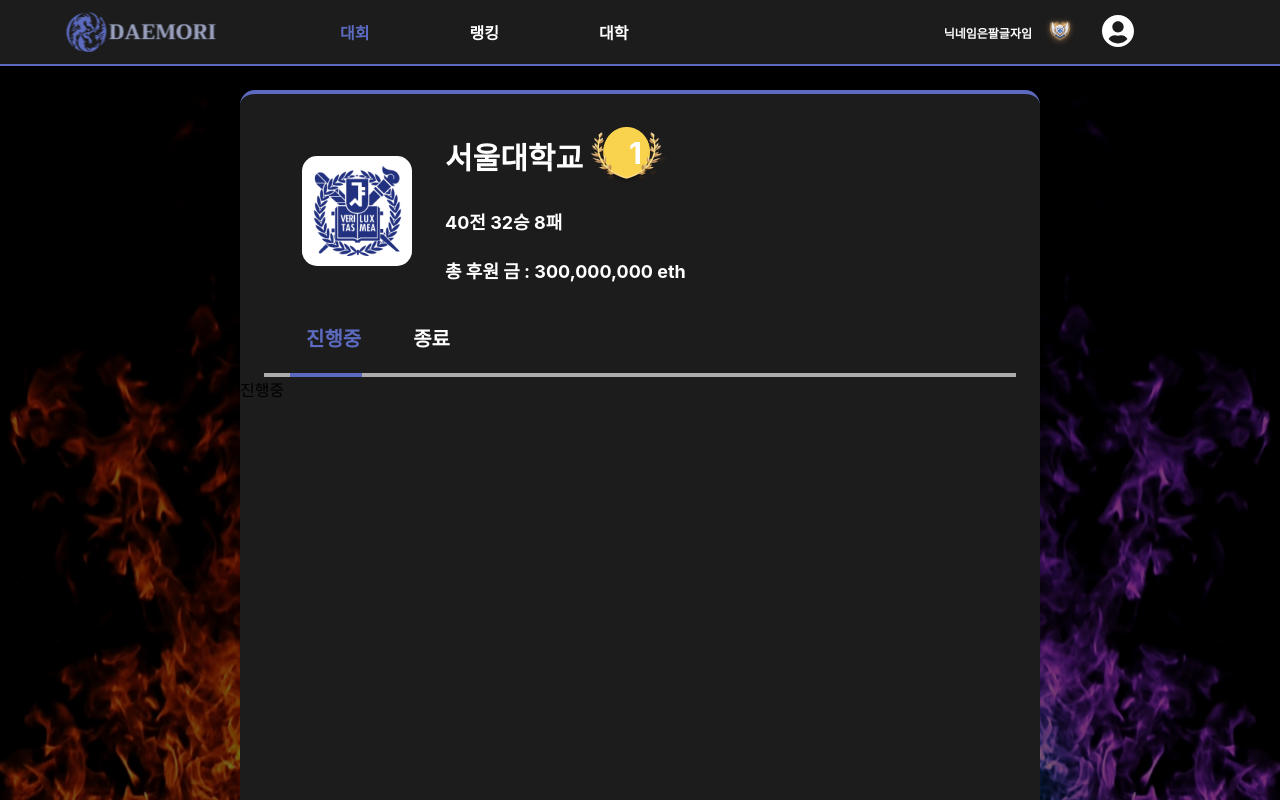
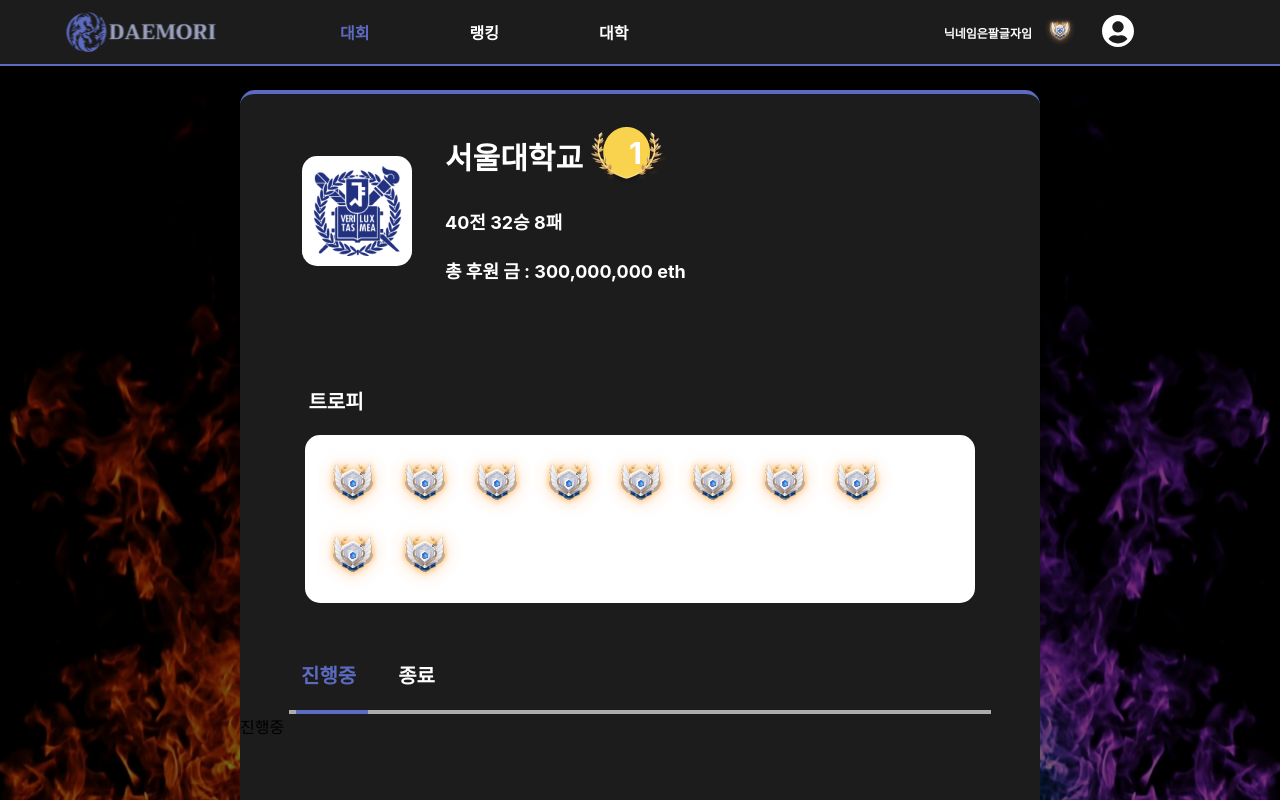
Before and after one commit to KwangsukYu/DeaMoRi, a React (Create React App) app in the folder frontend/: page /university in a window 1280 px wide. Shown: the top 800 px of the page. Built offline with nearby package versions, Linux system fonts and the light colour scheme.

Commit message:
feat: 대학 상세 페이지 퍼블리싱

```diff
--- /dev/null
+++ b/frontend/src/pages/university/Trophy.css
@@ -0,0 +1,35 @@
+.trophy {
+  display: flex;
+  margin-left: auto;
+  margin-right: auto;
+  align-items: center;
+  flex-direction: column;
+  margin-top: 100px;
+}
+.trophy .trophy-title {
+  color: white;
+  font-size: 20px;
+  font-weight: bold;
+  margin-right: 608px;
+  margin-bottom: 0;
+}
+.trophy .trophy-box {
+  margin-top: 20px;
+  width: 90%;
+}
+.trophy .trophy-box > p {
+  font-size: 20px;
+  margin-left: 32px;
+  font-weight: bold;
+}
+.trophy .trophy-box-container {
+  padding: 12px;
+  display: flex;
+  flex-flow: wrap;
+  background-color: #fff;
+  border-radius: 15px;
+}
+.trophy .trophy-box-container .trophy-item {
+  width: 72px;
+  height: 72px;
+}
--- /dev/null
+++ b/frontend/src/pages/university/Trophy.scss
@@ -0,0 +1,37 @@
+.trophy {
+  display: flex;
+  margin-left: auto;
+  margin-right: auto;
+  align-items: center;
+  flex-direction: column;
+  margin-top: 100px;
+  .trophy-title {
+    color: white;
+    font-size: 20px;
+    font-weight: bold;
+    margin-right: 608px;
+    margin-bottom: 0;
+  }
+
+  .trophy-box {
+    margin-top: 20px;
+    width: 90%;
+    > p {
+      font-size: 20px;
+      margin-left: 32px;
+      font-weight: bold;
+    }
+    &-container {
+      padding: 12px;
+      display: flex;
+      flex-flow: wrap;
+      background-color: #fff;
+      border-radius: 15px;
+
+      .trophy-item {
+        width: 72px;
+        height: 72px;
+      }
+    }
+  }
+}
--- /dev/null
+++ b/frontend/src/pages/university/Trophy.tsx
@@ -0,0 +1,28 @@
+import React from "react";
+import Badge from "assets/images/RewardBadge.svg";
+import "./Trophy.scss";
+import { v4 } from "uuid";
+
+function Trophy() {
+  const badgeDummy = [1, 2, 3, 4, 5, 6, 7, 8, 9, 10];
+
+  return (
+    <div className="trophy">
+      <p className="trophy-title">트로피</p>
+      <div className="trophy-box">
+        <div className="trophy-box-container">
+          {badgeDummy.map(() => (
+            <img
+              src={Badge}
+              alt="badge"
+              title="후원1등"
+              key={v4()}
+              className="trophy-item"
+            />
+          ))}
+        </div>
+      </div>
+    </div>
+  );
+}
+export default Trophy;
--- a/frontend/src/pages/university/University.css
+++ b/frontend/src/pages/university/University.css
@@ -89,7 +89,7 @@
 #university .background #rankings .modal .button-list {
   display: flex;
   margin-top: 20px;
-  margin-left: 20px;
+  margin-left: 25px;
 }
 #university .background #rankings .modal .button-list .tab-button {
   -webkit-appearance: none;
@@ -99,7 +99,7 @@
   border: 0;
   outline: 0;
   color: white;
-  margin-left: 40px;
+  margin-left: 30px;
 }
 #university .background #rankings .modal .button-list .tab-button-title {
   font-weight: bold;
@@ -115,7 +115,7 @@
   margin-right: auto;
   border: 1px solid #acacac;
   background-color: #acacac;
-  width: 750px;
+  width: 700px;
   height: 2px;
   position: relative;
 }
@@ -124,7 +124,7 @@
   background-color: #5c6bc0;
   width: 70px;
   height: 2px;
-  margin-left: 23px;
+  margin-left: 4px;
   margin-bottom: 1px;
   position: absolute;
   top: -1px;
@@ -135,7 +135,7 @@
   background-color: #5c6bc0;
   width: 70px;
   height: 2px;
-  margin-left: 110px;
+  margin-left: 90px;
   margin-bottom: 1px;
   position: absolute;
   top: -1px;
--- a/frontend/src/pages/university/University.scss
+++ b/frontend/src/pages/university/University.scss
@@ -88,7 +88,7 @@
         .button-list {
           display: flex;
           margin-top: 20px;
-          margin-left: 20px;
+          margin-left: 25px;
 
           .tab-button {
             -webkit-appearance: none;
@@ -98,7 +98,7 @@
             border: 0;
             outline: 0;
             color: white;
-            margin-left: 40px;
+            margin-left: 30px;
             &-title {
               font-weight: bold;
               font-size: 20px;
@@ -115,7 +115,7 @@
           margin-right: auto;
           border: 1px solid #acacac;
           background-color: #acacac;
-          width: 750px;
+          width: 700px;
           height: 2px;
           position: relative;
           // margin-top: 1px;
@@ -124,7 +124,7 @@
             background-color: #5c6bc0;
             width: 70px;
             height: 2px;
-            margin-left: 23px;
+            margin-left: 4px;
             margin-bottom: 1px;
             position: absolute;
             top: -1px;
@@ -135,7 +135,7 @@
             background-color: #5c6bc0;
             width: 70px;
             height: 2px;
-            margin-left: 110px;
+            margin-left: 90px;
             margin-bottom: 1px;
             position: absolute;
             top: -1px;
--- a/frontend/src/pages/university/University.tsx
+++ b/frontend/src/pages/university/University.tsx
@@ -4,6 +4,7 @@
 import rankLogo1 from "assets/images/rank1.png";
 import LeaguesIng from "./LeaguesIng";
 import LeaguesEd from "./LeaguesEd";
+import Trophy from "./Trophy";
 
 function University() {
   const [bar, setBar] = useState("ing");
@@ -27,6 +28,7 @@
           <p className="uni-box-text-total">40전 32승 8패</p>
           <p className="uni-box-text-price">총 후원 금 : 300,000,000 eth</p>
         </div>
+        <Trophy />
         <div id="rankings">
           <div className="modal">
             <div className="button-list">
@@ -51,7 +53,7 @@
                 className="tab-button"
                 type="button"
                 onClick={() => {
-                  setBar("spon");
+                  setBar("ed");
                 }}
               >
                 <p
```
